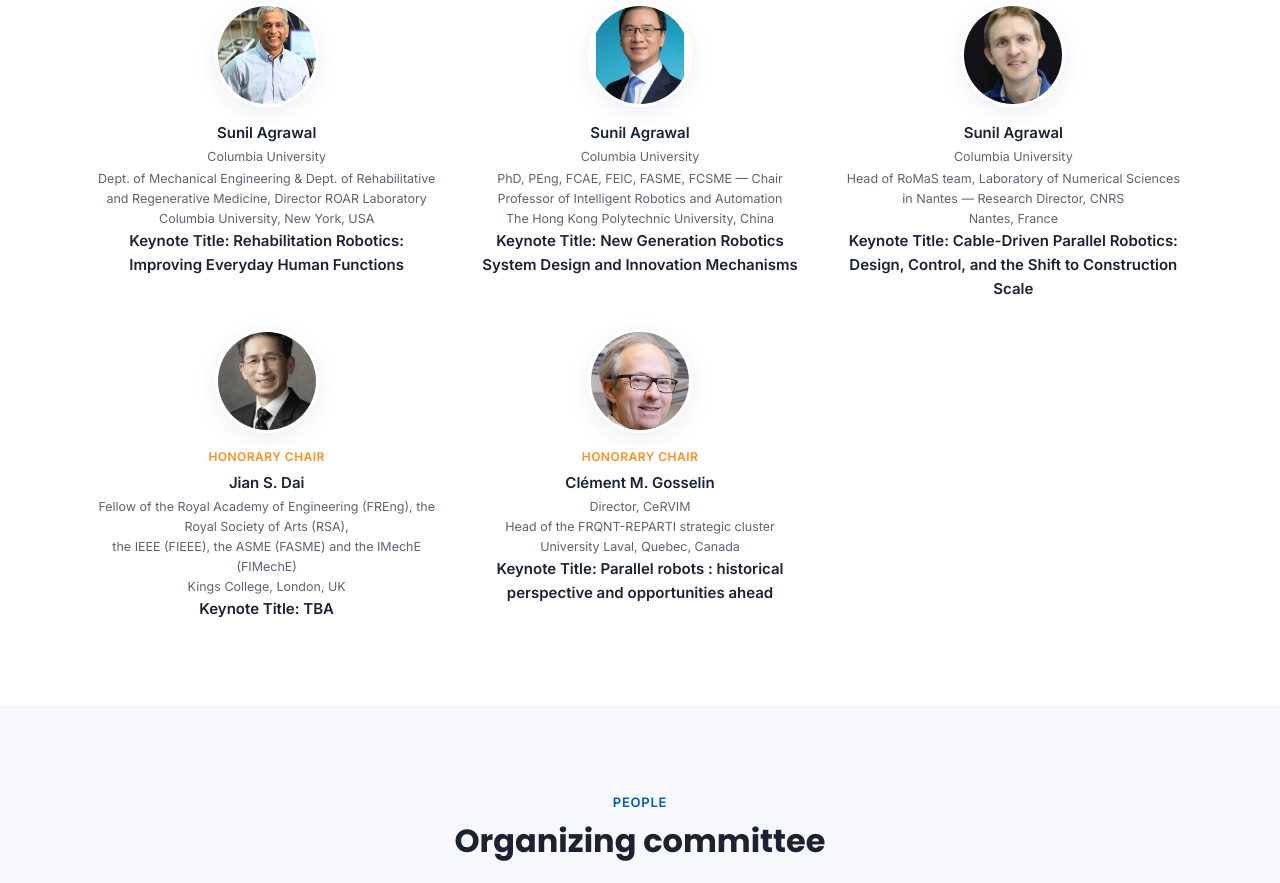
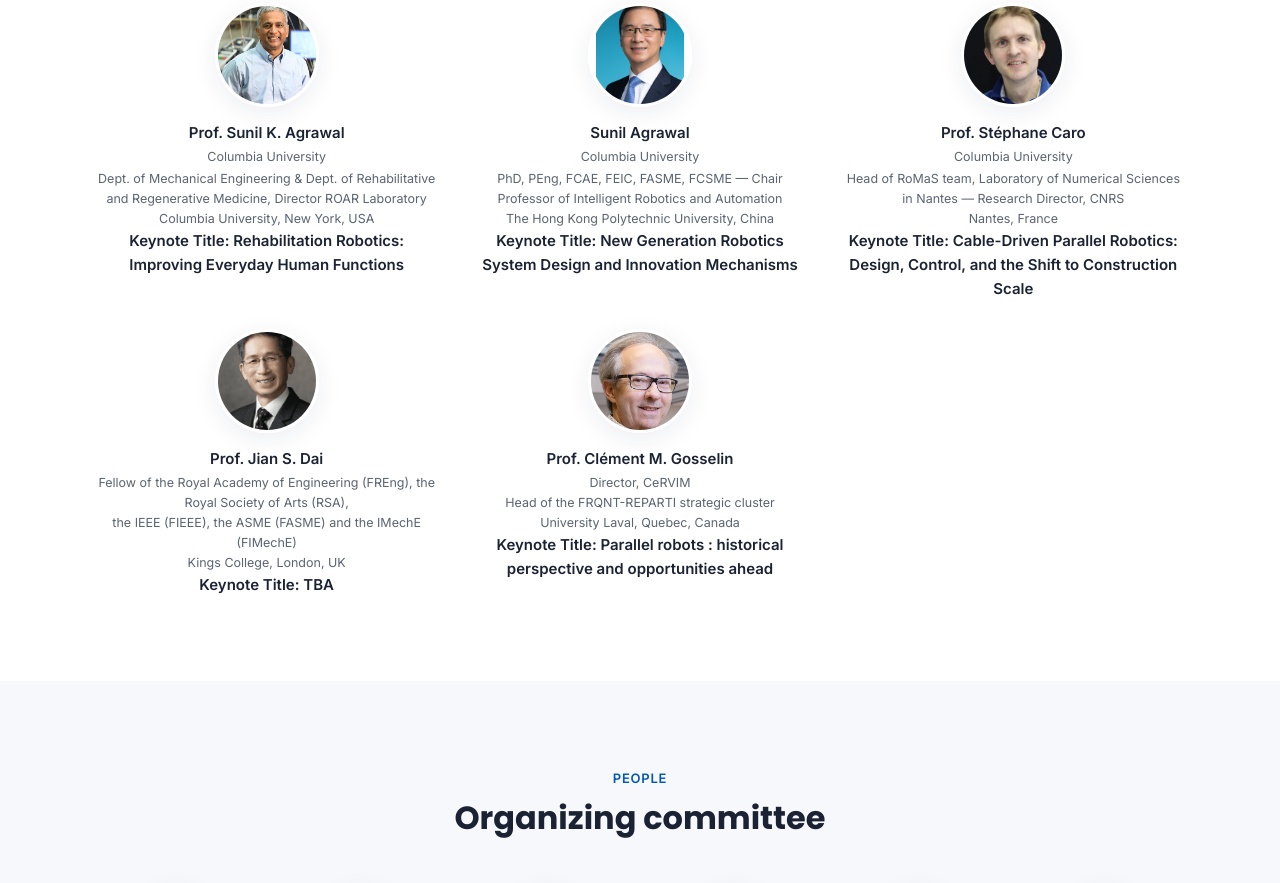
Before and after one commit to bashar2100/PKM2026, a plain HTML site: page index.html in a window 1280 px wide. Shown: the part 5899-6782 px from the top of the page. Drawn offline with Linux system fonts and the light colour scheme; files whose address does not match are found by name.

Commit message:
Update index.html

```diff
--- a/index.html
+++ b/index.html
@@ -246,7 +246,7 @@
     </div>
     <div class="people-grid">
       <div class="person">
-      <div class="person"><img src="assets/img/Sunil_Agrawal.jpg" alt="Prof. Sunil K. Agrawal"><div class="name">Sunil Agrawal</div><div class="affil">Columbia University</div></div>
+      <div class="person"><img src="assets/img/Sunil_Agrawal.jpg" alt="Prof. Sunil K. Agrawal"><div class="name">Prof. Sunil K. Agrawal</div><div class="affil">Columbia University</div></div>
         <div class="affil">Dept. of Mechanical Engineering &amp; Dept. of Rehabilitative and Regenerative Medicine, Director ROAR Laboratory<br>Columbia University, New York, USA</div>
         <div class="name">Keynote Title: Rehabilitation Robotics: Improving Everyday Human Functions</div>
       </div>
@@ -258,14 +258,14 @@
       </div>
 
       <div class="person">
-        <div class="person"><img src="assets/img/Stephane_Caro-1.jpg" alt="Prof. Stéphane Caro"><div class="name">Sunil Agrawal</div><div class="affil">Columbia University</div></div>
+        <div class="person"><img src="assets/img/Stephane_Caro-1.jpg" alt="Prof. Stéphane Caro"><div class="name">Prof. Stéphane Caro</div><div class="affil">Columbia University</div></div>
         <div class="affil">Head of RoMaS team, Laboratory of Numerical Sciences in Nantes — Research Director, CNRS<br>Nantes, France</div>
              <div class="name">Keynote Title: Cable-Driven Parallel Robotics: Design, Control, and the Shift to Construction Scale</div>
 
       </div>
 
       <div class="person">
-      <div class="person"><img src="assets/img/jian_dai.jpg" alt="Prof. Jian S. Dai"><div class="role">Honorary Chair</div><div class="name">Jian S. Dai</div></div>
+      <div class="person"><img src="assets/img/jian_dai.jpg" alt="Prof. Jian S. Dai"><div class="role"></div><div class="name">Prof. Jian S. Dai</div></div>
         <div class="affil">Fellow of the Royal Academy of Engineering (FREng), the Royal Society of Arts (RSA),
           <br>the IEEE (FIEEE), the ASME (FASME) and the IMechE (FIMechE) <br>Kings College, London, UK</div>
           <div class="name">Keynote Title: TBA</div>
@@ -273,7 +273,7 @@
       </div>
 
       <div class="person">
-        <div class="person"><img src="assets/img/Clement_Gosselin.jpg" alt="Prof. Clément M. Gosselin"><div class="role">Honorary Chair</div><div class="name">Clément M. Gosselin</div></div>
+        <div class="person"><img src="assets/img/Clement_Gosselin.jpg" alt="Prof. Clément M. Gosselin"><div class="role"></div><div class="name">Prof. Clément M. Gosselin</div></div>
         <div class="affil">Director, CeRVIM <br> Head of the FRQNT-REPARTI strategic cluster <br>University Laval, Quebec, Canada</div>
         <div class="name">Keynote Title: Parallel robots : historical perspective and opportunities ahead</div>
 
```
